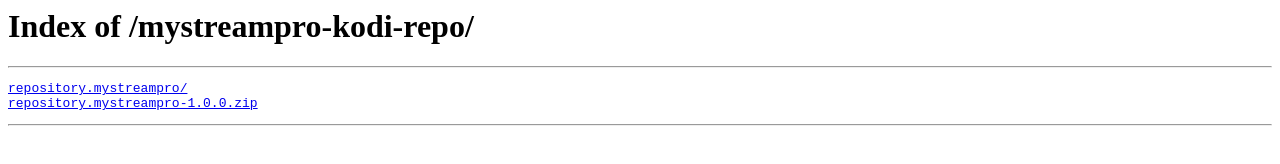
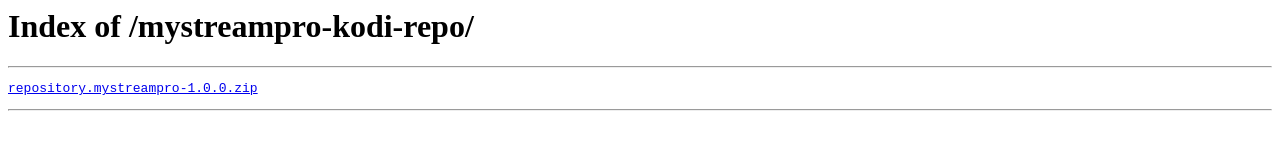
Before and after one commit to KyleJim/mystreampro-kodi-repo, a plain HTML site: page index.html in a window 1280 px wide. Drawn offline with Linux system fonts and the light colour scheme.

Commit message:
Expose repository installer at website root

```diff
--- a/index.html
+++ b/index.html
@@ -5,8 +5,7 @@
 <h1>Index of /mystreampro-kodi-repo/</h1>
 <hr>
 <pre>
-<a href="repository.mystreampro/">repository.mystreampro/</a>
-<a href="repository.mystreampro/repository.mystreampro-1.0.0.zip">repository.mystreampro-1.0.0.zip</a>
+<a href="repository.mystreampro-1.0.0.zip">repository.mystreampro-1.0.0.zip</a>
 </pre>
 <hr>
 </body>
```
Also changed, not shown: 1 other file.
